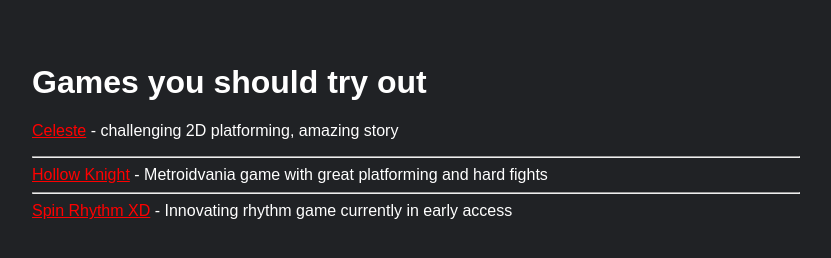
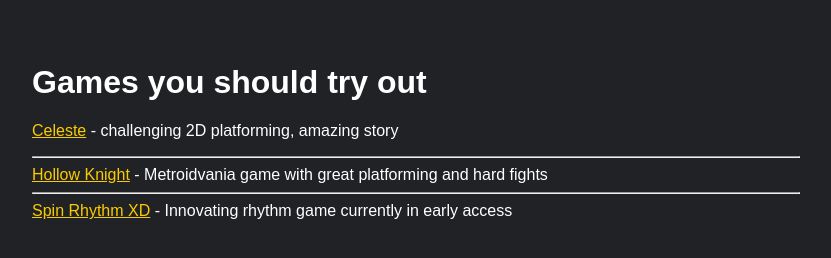
Before and after one commit to SynnefMC/synnefmc.github.io, a plain HTML site: page gameslist.html in a window 1280 px wide. Shown: the whole page, without its empty margins (224-1055 px from the left). Drawn offline with Linux system fonts and the light colour scheme.

Commit message:
Update style.css

```diff
--- a/style.css
+++ b/style.css
@@ -5,8 +5,7 @@
     font-family: Arial;
     color: white;
 }
-
-a:link              { color:red; }
-a:visited           { color:green; }
-a:hover             { color:blue; }
-a:active            { color:orange; }
+a:link              { color: #facc00; }
+a:visited           { color: #adff2f; }
+a:hover             { color: #FFFFFF; }
+a:active            { color: #FFFFFF; }
```
